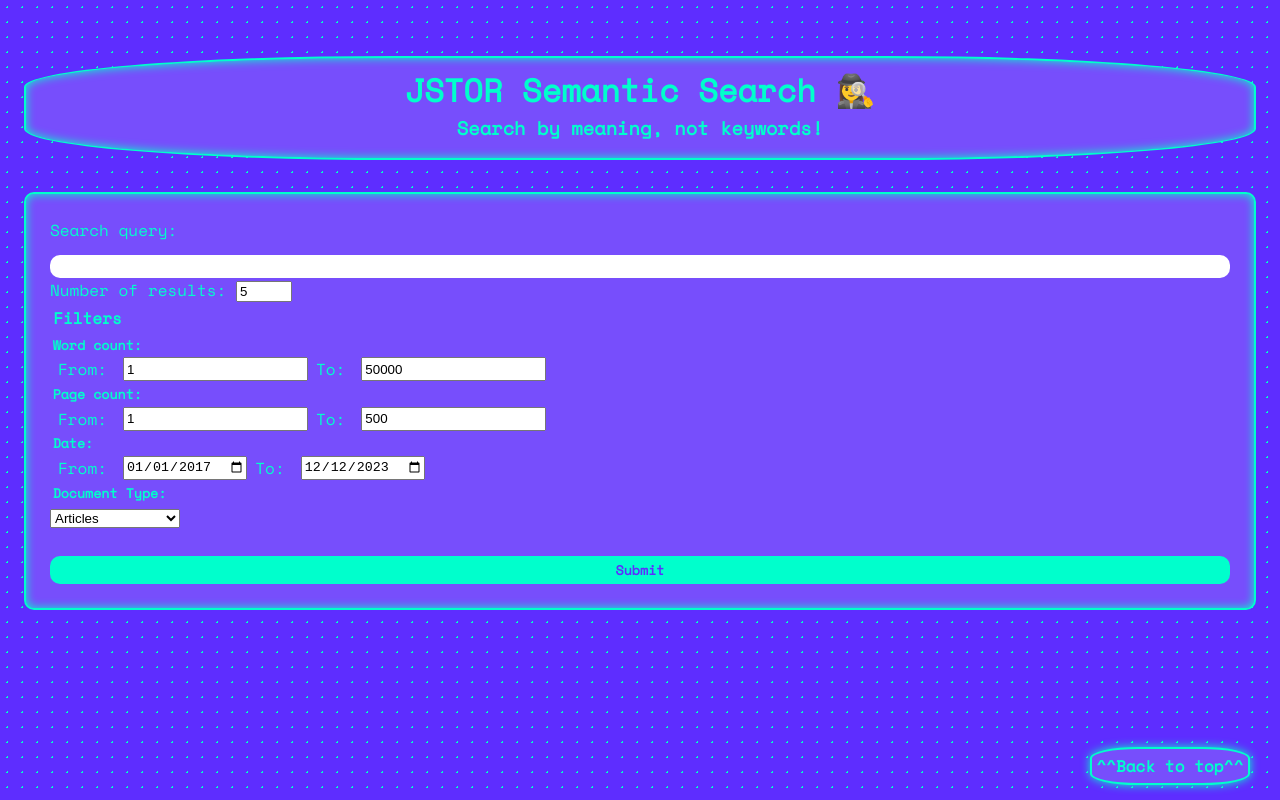
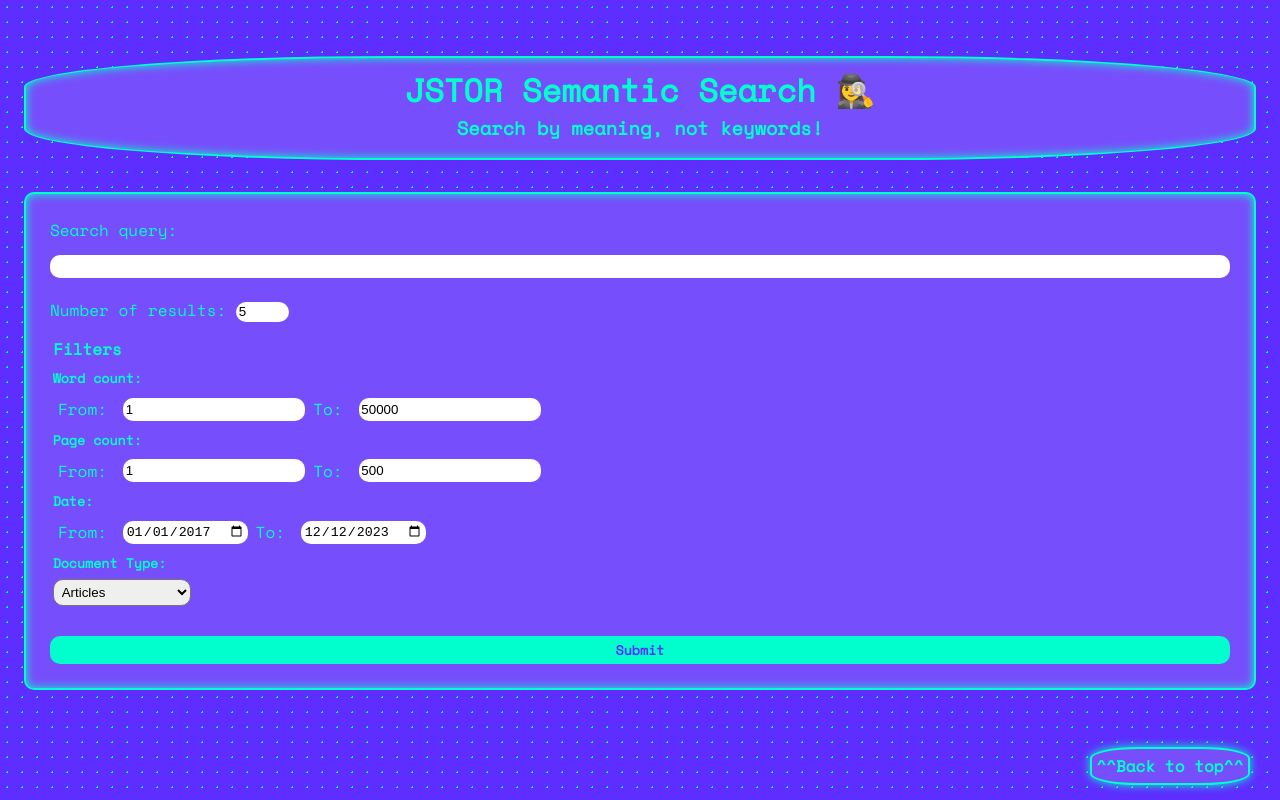
Before and after one commit to CZboop/JSTOR-Semantic-Search, a React (Create React App) app in the folder frontend/: page / in a window 1280 px wide. Built offline with nearby package versions, Linux system fonts and the light colour scheme; the HTML template or start-up script is replaced by a standard one.

Commit message:
updated styling mostly spacing for main search form

```diff
--- a/frontend/src/App.css
+++ b/frontend/src/App.css
@@ -74,6 +74,7 @@
 
 #searchBar {
   margin-top: 1em;
+  margin-bottom: 1em;
   border-radius: 10px;
   border: none;
   padding: 0.3em;
@@ -125,5 +126,40 @@
   color: var(--bg);
   box-shadow: var(--highlight) 0 0 10px;
   transition: 0.2s ease-out;
-  /* transform: translateY(-2px); */
 }
+
+.formHeading {
+  margin-top: 0.1em;
+  margin-bottom: 0.1em;
+  padding-top: 0.2em;
+  padding-bottom: 0.2em;
+}
+
+select {
+  padding: 0.3em;
+  margin: 0.2em;
+  border-radius: 10px;
+}
+
+option {
+  font-family: 'Kanit', sans-serif;
+  padding: 0.2em;
+  margin-top: 0.4em;
+  margin-bottom: 0.4em;
+}
+
+input[type=number] {
+  border-radius: 10px;
+  border: none;
+  padding: 0.2em;
+  margin-top: 0.4em;
+  margin-bottom: 0.4em;
+}
+
+input[type=date] {
+  border-radius: 10px;
+  border: none;
+  padding: 0.2em;
+  margin-top: 0.4em;
+  margin-bottom: 0.4em;
+}
--- a/frontend/src/App.js
+++ b/frontend/src/App.js
@@ -74,7 +74,7 @@
             }} required/>
 
           </div>
-          <div className='topKContainer'>
+          <div className='formHeading'>
           <label>Number of results: </label>
           <input id='topK' name='topK' type='number' value={topK} onChange={(e) => {
             setTopK(e.target.value);
@@ -84,19 +84,19 @@
 
           </div>
           <div className='filtersContainer'>
-          <h4 id='filtersHeading'>
+          <h4 id='filtersHeading' className='formHeading'>
             Filters
           </h4>
           <div className='filterContainer'>
-          <h5>Word count:</h5>
+          <h5 className='formHeading'>Word count:</h5>
           <div className='filterInputs'>
-            <p>From:</p>
+            <p className='formHeading'>From:</p>
             <input type="number" className='wordCountInput' id="wordCountFrom" name="wordCountFrom" min="1"
             value={wordsFrom} onChange={(e) => {
               setWordsFrom(e.target.value);
             }} required
             />
-            <p>To:</p>
+            <p className='formHeading'>To:</p>
             <input type="number" className='wordCountInput' id="wordCountTo" name="wordCountTo" min="1"
             value={wordsTo} onChange={(e) => {
               setWordsTo(e.target.value);
@@ -105,15 +105,15 @@
             </div>
           </div>
           <div className='filterContainer'>
-          <h5>Page count:</h5>
+          <h5 className='formHeading'>Page count:</h5>
           <div className='filterInputs'>
-            <p>From:</p>
+            <p className='formHeading'>From:</p>
             <input type="number" className='pageCountInput' id="pageCountFrom" name="pageCountFrom" min="1"
             value={pagesFrom} onChange={(e) => {
               setPagesFrom(e.target.value);
             }} required
             />
-            <p>To:</p>
+            <p className='formHeading'>To:</p>
             <input type="number" className='pageCountInput' id="pageCountTo" name="pageCountTo" min="1"
             value={pagesTo} onChange={(e) => {
               setPagesTo(e.target.value);
@@ -123,15 +123,15 @@
           </div>
           {/* TODO: further be able to filter once you have results, based on their values which will be more limited? */}
           <div className='filterContainer'>
-          <h5>Date:</h5>
+          <h5 className='formHeading'>Date:</h5>
           <div className='filterInputs'>
-            <p>From:</p>
+            <p className='formHeading'>From:</p>
             <input type="date" id="dateFrom" name="dateFrom"
             value={dateFrom} onChange={(e) => {
               setDateFrom(e.target.value);
             }} required
             />
-            <p>To:</p>
+            <p className='formHeading'>To:</p>
             <input type="date" id="dateTo" name="dateTo"
             value={dateTo} onChange={(e) => {
               setDateTo(e.target.value);
@@ -140,7 +140,7 @@
             </div>
           </div>
           <div className='filterContainer'>
-          <h5>Document Type:</h5>
+          <h5 className='formHeading'>Document Type:</h5>
           {/* Types of content (map value to how show in metadata):
           Articles
           Research Reports
```
